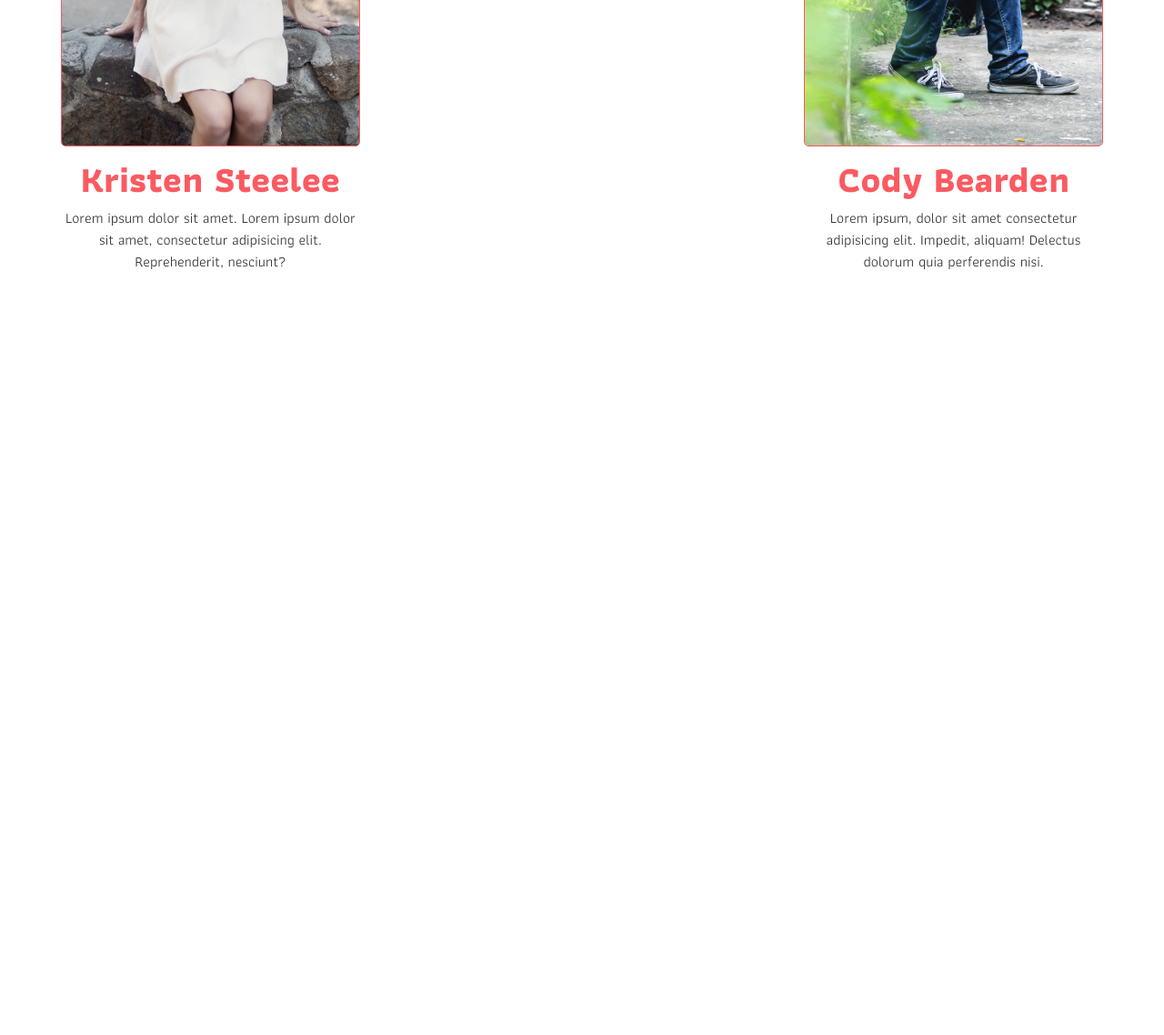
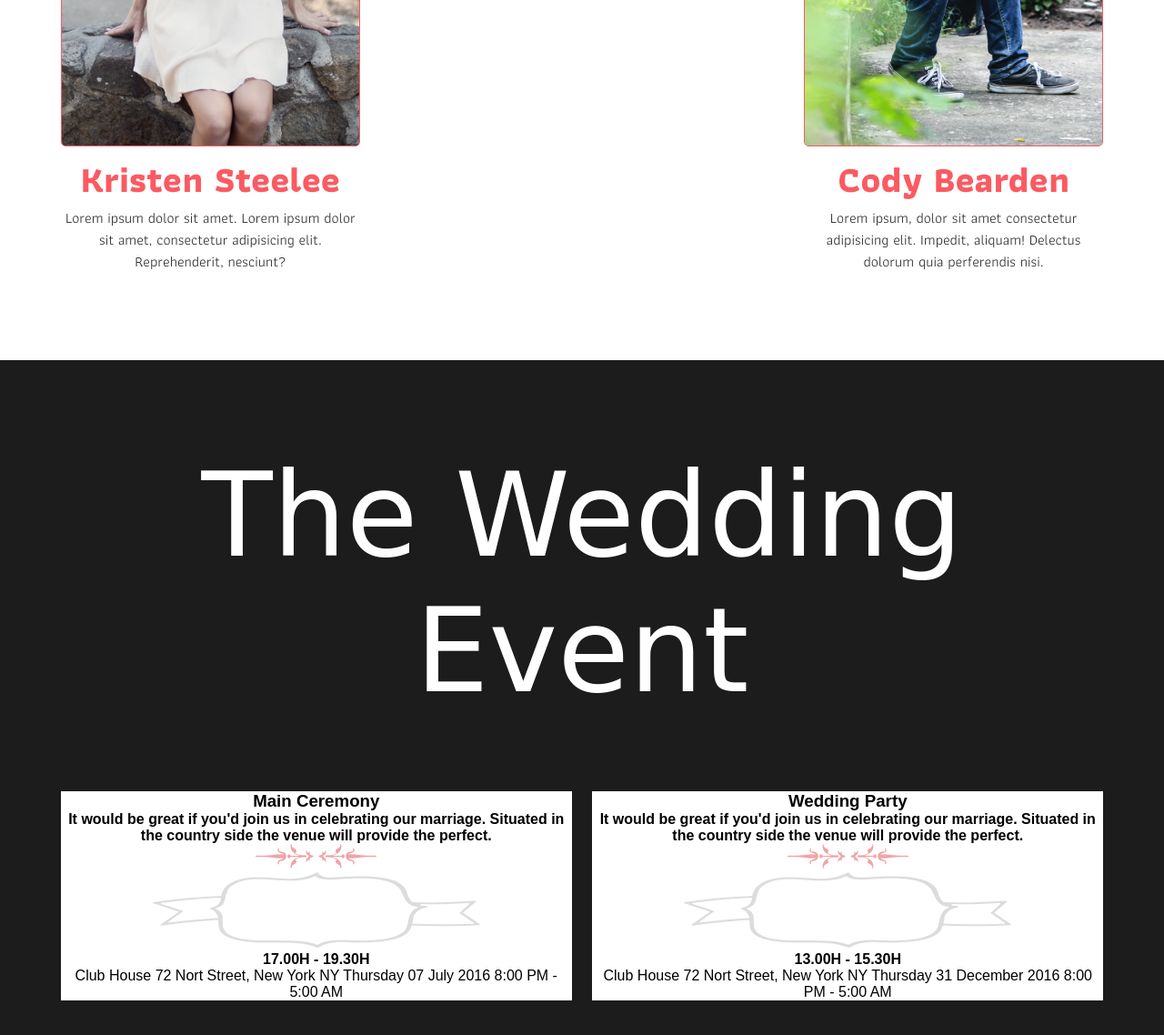
Before and after one commit to RomaVintonyak/Web_Po, a website: page index.html in a window 1280 px wide. Shown: the part 1227-2365 px from the top of the page at 91% size. Before the commit the page ends 1527 px from the top, so only its background shows below. Drawn offline with nearby package versions, Linux system fonts and the light colour scheme; a web font is replaced by a local one.

Commit message:
create weding event section

```diff
--- a/index.html
+++ b/index.html
@@ -144,6 +144,66 @@
       </div><!--/.about__row-->
     </div><!--/.container-->
   </section>
+  <!--wedding event-->
+  <section id="wedEvent" class="wedding__event mt-6">
+    <div class="container">
+      <div class="event__row">
+        <div class="event__row--title">
+          <h2>The Wedding Event</h2>
+        </div><!--event--title-->
+        <div class="event__row--card">
+          <div class="event__card text__center">
+            <div class="event__card--title">
+              <h3>Main Ceremony</h3>
+            </div>
+            <div class="event__card--suptitle">
+              <h4>
+                It would be great if you'd join us in celebrating our marriage.
+                Situated in the country side the venue will provide the perfect.
+              </h4>
+            </div>
+            <img src="img/wedding__event/card__figure.png" alt="figure">
+            <div class="event__card--figure">
+              <img src="img/wedding__event/logo__behind.png" alt="logo_behind">
+              <h4>17.00H - 19.30H</h4>
+            </div>
+            <div class="event__card--text">
+              <p>
+                Club House
+                72 Nort Street, New York NY
+                Thursday 07 July 2016
+                8:00 PM - 5:00 AM
+              </p>
+            </div>
+          </div><!--/.event__card-->
+          <div class="event__card">
+            <div class="event__card--title">
+              <h3>Wedding Party</h3>
+            </div>
+            <div class="event__card--suptitle">
+              <h4>
+                It would be great if you'd join us in celebrating our marriage.
+                Situated in the country side the venue will provide the perfect.
+              </h4>
+            </div>
+            <img src="img/wedding__event/card__figure.png" alt="figure">
+            <div class="event__card--figure">
+              <img src="img/wedding__event/logo__behind.png" alt="logo_behind">
+              <h4>13.00H - 15.30H</h4>
+            </div>
+            <div class="event__card--text">
+              <p>
+                Club House
+                72 Nort Street, New York NY
+                Thursday 31 December 2016
+                8:00 PM - 5:00 AM
+              </p>
+            </div>
+          </div><!--/.event__card-->
+        </div><!--/.event__row--card-->
+      </div><!--/.event__row-->
+    </div><!--/.container-->
+  </section><!--wedding__event-->
 
 
 
--- /dev/null
+++ b/scss/block/_weddingEvent.scss
@@ -0,0 +1,35 @@
+/*var*/
+@import "./var.scss";
+/*helpers class*/
+@import "./help.scss";
+/*mixins*/
+@import "./mixin.scss";
+
+.wedding__event{
+  width: 100%;
+  background-color: #1c1c1c;
+  padding-top: 6rem;
+  padding-bottom: 6rem;
+}
+.event__row{
+  width: 100%;
+  text-align: center;
+  &--title{
+    h2{
+      font-family: $montez;
+      font-size: 8rem;
+      color: $white;
+      font-weight: normal;
+    }
+  }
+  &--card{
+    margin-top: 5rem;
+    display: flex;
+    justify-content: space-between;
+    align-items: flex-start;
+  }
+}
+.event__card{
+  background-color: $white;
+  width: 49%;
+}
--- a/scss/style.scss
+++ b/scss/style.scss
@@ -18,6 +18,8 @@
 @import "block/intro.scss";
 /*aboutUS*/
 @import "block/aboutUs.scss";
+/*wedding event*/
+@import "block/weddingEvent.scss";
 /*main style*/
 html{
   font-size: 16px;
```
Also changed, not shown: css/style.css, css/style.min.css, img/wedding__event/card__figure.png (added), img/wedding__event/logo__behind.png (added), 1 other file.
